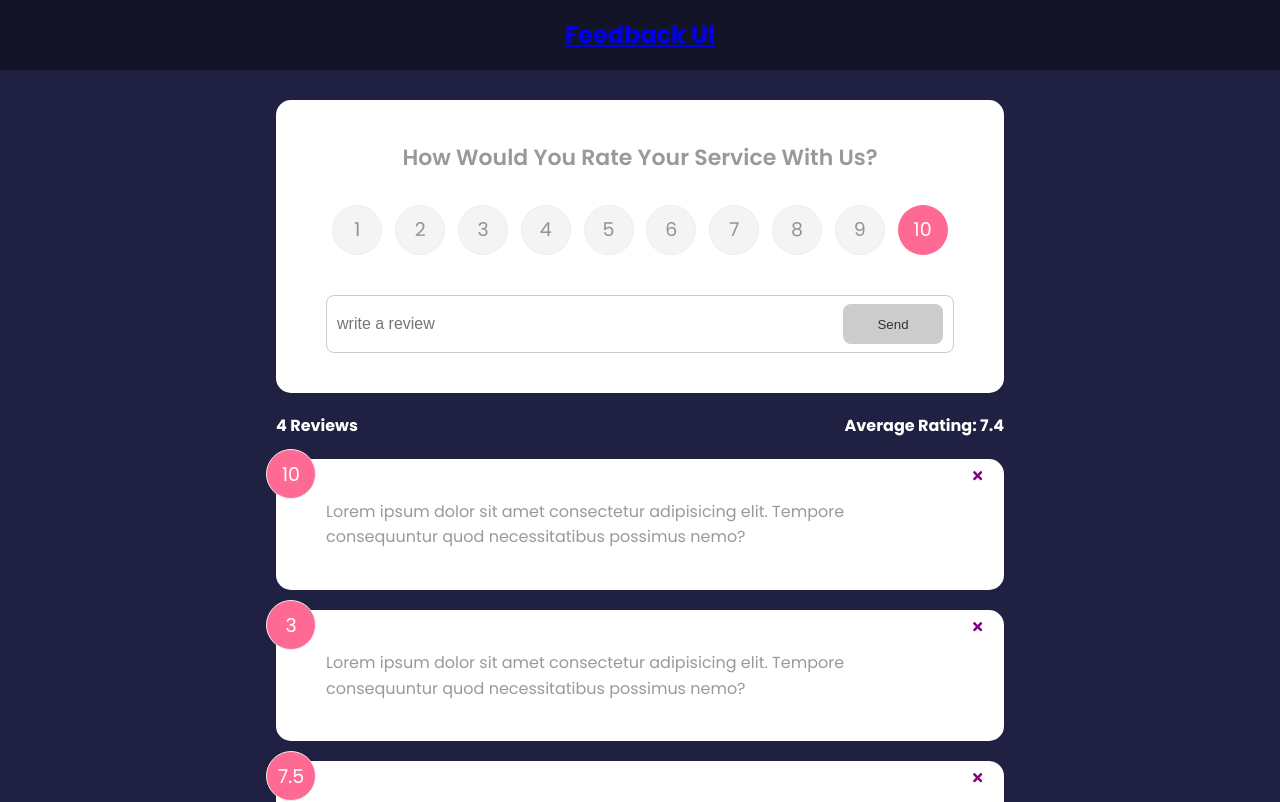
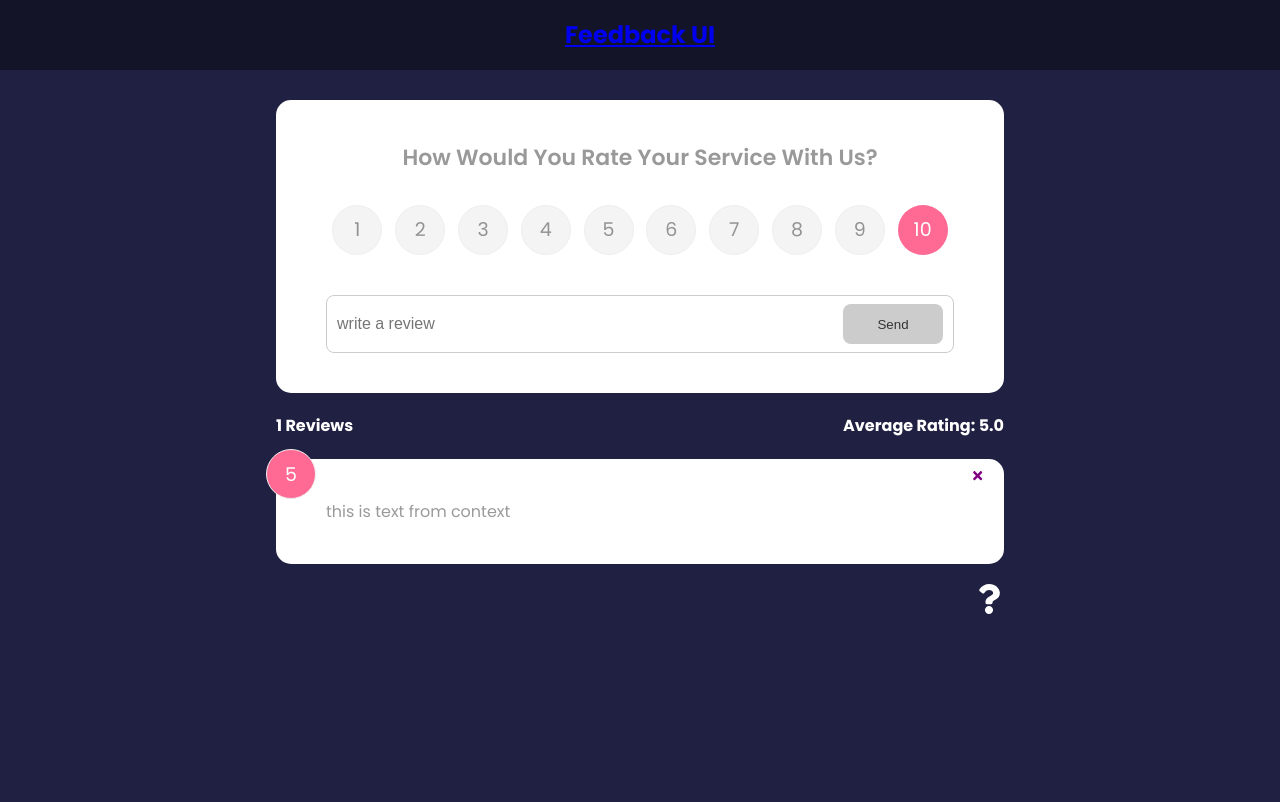
Before and after one commit to SuitcaseCoder/react-review-2022, a React (Create React App) app: page / in a window 1280 px wide. Shown: the top 802 px of the page. Built offline with nearby package versions, Linux system fonts and the light colour scheme.

Commit message:
introducing react Context

```diff
--- a/src/App.js
+++ b/src/App.js
@@ -12,6 +12,8 @@
 import FeedbackForm from './components/FeedbackForm';
 import About from './pages/About';
 import AboutIconLink from './components/AboutIconLink';
+
+import {FeedbackProvider} from './context/FeedbackContext'
 
 //  POST used to show how to useParams & redirect using navigate with routes:
 // import Post from './components/Post';
@@ -38,6 +40,7 @@
   };
 
   return (
+    <FeedbackProvider>
     <Router>
       <Header />
       <div className="container">
@@ -49,10 +52,9 @@
                 // parent element still required
               <>
                 <FeedbackForm handleAdd={addFeedback} />
-                <FeedbackStats feedback={feedback} />
+                <FeedbackStats />
                 {/* feedback={feedback} -> 1st feedback == the name of the prop, 2nd feedback == what we named our state  */}
                 <FeedbackList
-                  feedback={feedback}
                   handleDelete={deleteFeedback}
                 />
               </>
@@ -68,6 +70,7 @@
         <AboutIconLink />
       </div>
     </Router>
+    </FeedbackProvider>
   );
 }
 
--- a/src/components/FeedbackList.jsx
+++ b/src/components/FeedbackList.jsx
@@ -1,8 +1,11 @@
 import React from 'react'
-import PropTypes from 'prop-types'
+import {useContext} from 'react'
 import FeedbackItem from "./FeedbackItem";
+import FeedbackContext from '../context/FeedbackContext';
 
-function FeedbackList({feedback, handleDelete}) {
+function FeedbackList({handleDelete}) {
+    const {feedback} = useContext(FeedbackContext)
+
     if(!feedback || feedback.length === 0){
         return <p>No Feedback Yet</p>
     }
@@ -20,14 +23,5 @@
   )
 }
 
-FeedbackList.propTypes = {
-    feedback: PropTypes.arrayOf(
-        PropTypes.shape({
-            id: PropTypes.number.isRequired,
-            text: PropTypes.string.isRequired,
-            rating: PropTypes.number.isRequired,
-        })
-    )
-}
 
 export default FeedbackList
--- a/src/components/FeedbackStats.jsx
+++ b/src/components/FeedbackStats.jsx
@@ -1,7 +1,9 @@
 import React from 'react'
-import PropTypes from 'prop-types'
+import { useContext } from 'react'
+import FeedbackContext from '../context/FeedbackContext'
 
-function FeedbackStats({feedback}) {
+function FeedbackStats() {
+  const {feedback} = useContext(FeedbackContext)
 
     // calculate ratings average
     let average = feedback.reduce((acc, cur)=>{
@@ -20,8 +22,4 @@
   )
 }
 
-FeedbackStats.propTypes = {
-    feedback: PropTypes.array.isRequired
-}
-
 export default FeedbackStats
--- /dev/null
+++ b/src/context/FeedbackContext.jsx
@@ -0,0 +1,22 @@
+import React from 'react'
+import { createContext, useState } from 'react'
+
+const FeedbackContext = createContext()
+
+export const FeedbackProvider = ({children}) => {
+
+    const [feedback, setFeedback] = useState([
+        {id: 1,
+        text: 'this is text from context',
+        rating: 5
+        }
+    ])
+    return <FeedbackContext.Provider
+        value={{
+feedback: feedback
+        }}>
+        {children}
+    </FeedbackContext.Provider>
+}
+
+export default FeedbackContext
```
